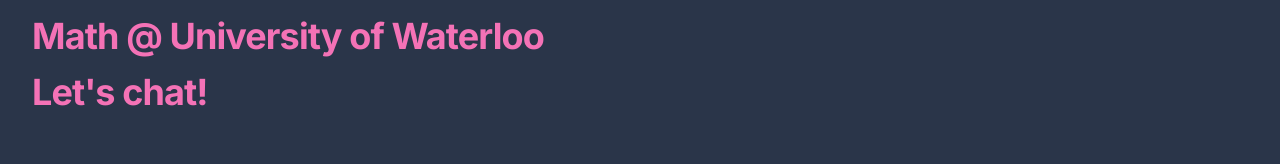
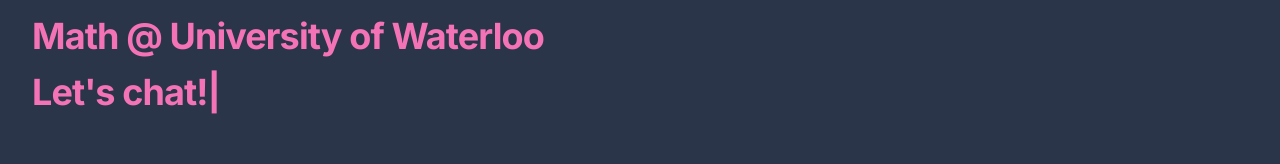
Before and after one commit to donghaxkim/personalportfolio, a React (Vite) app: page / in a window 1280 px wide. Shown: the part 468-632 px from the top of the page. Built offline with nearby package versions, Linux system fonts and the light colour scheme.

Commit message:
animation

```diff
--- a/src/components/Hero.jsx
+++ b/src/components/Hero.jsx
@@ -1,6 +1,7 @@
 import { motion } from "framer-motion";
 import { useState, useRef } from "react";
 import emailjs from "emailjs-com";
+import { TypeAnimation } from 'react-type-animation';
 
 const SERVICE_ID = "service_nxfttql";
 const TEMPLATE_ID = "template_85qmnvt";
@@ -73,7 +74,22 @@
                 type="button"
                 onClick={() => setShowMessageBox((prev) => !prev)}
               >
-                Let's chat!
+                <TypeAnimation
+                  sequence={[
+                    'Let\'s chat!',
+                    2000,
+                    '',
+                    1000,
+                    'Let\'s chat!',
+                    2000,
+                    '',
+                    1000,
+                  ]}
+                  wrapper="span"
+                  speed={50}
+                  repeat={Infinity}
+                  cursor={true}
+                />
               </motion.button>
             </div>
             {showMessageBox && (
```
